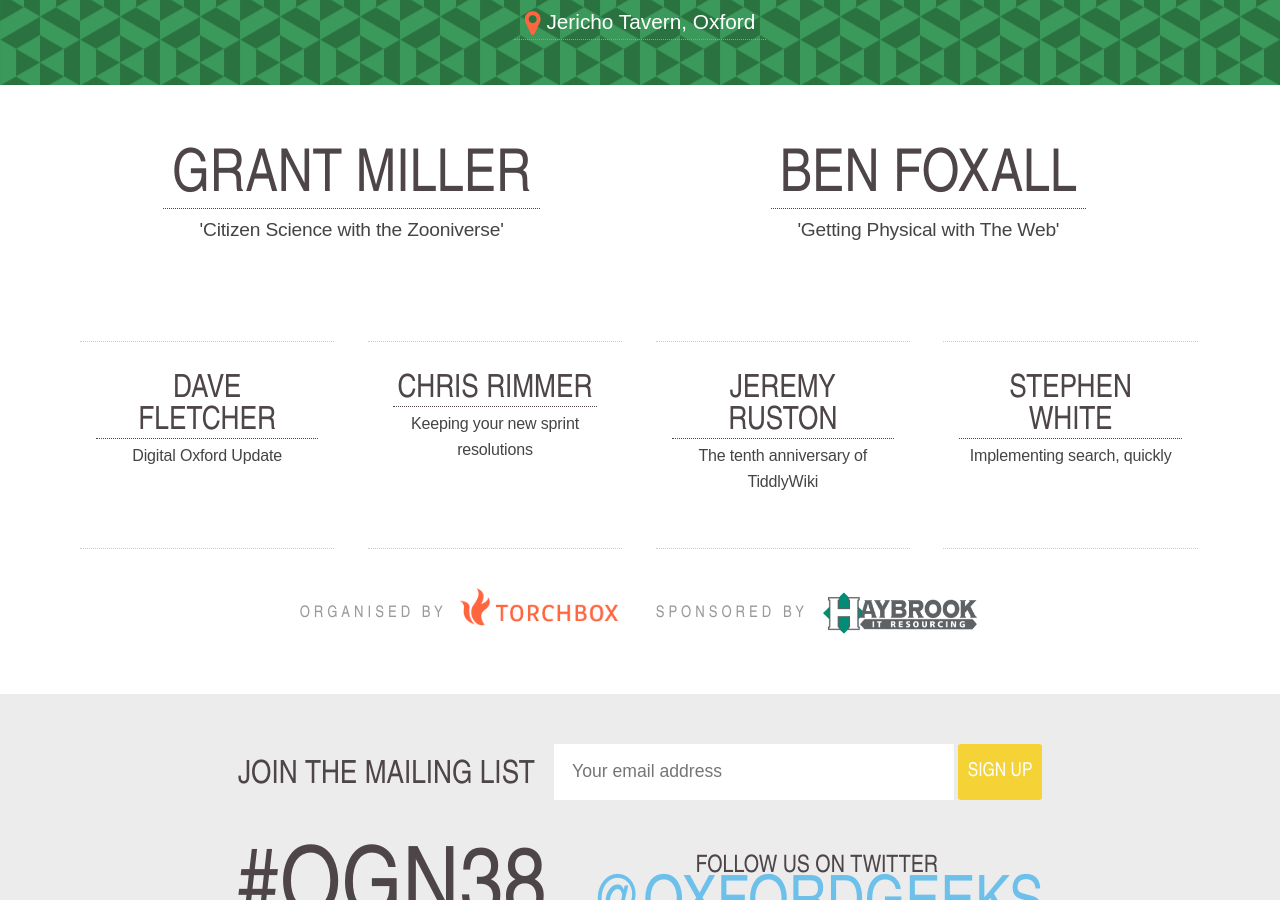
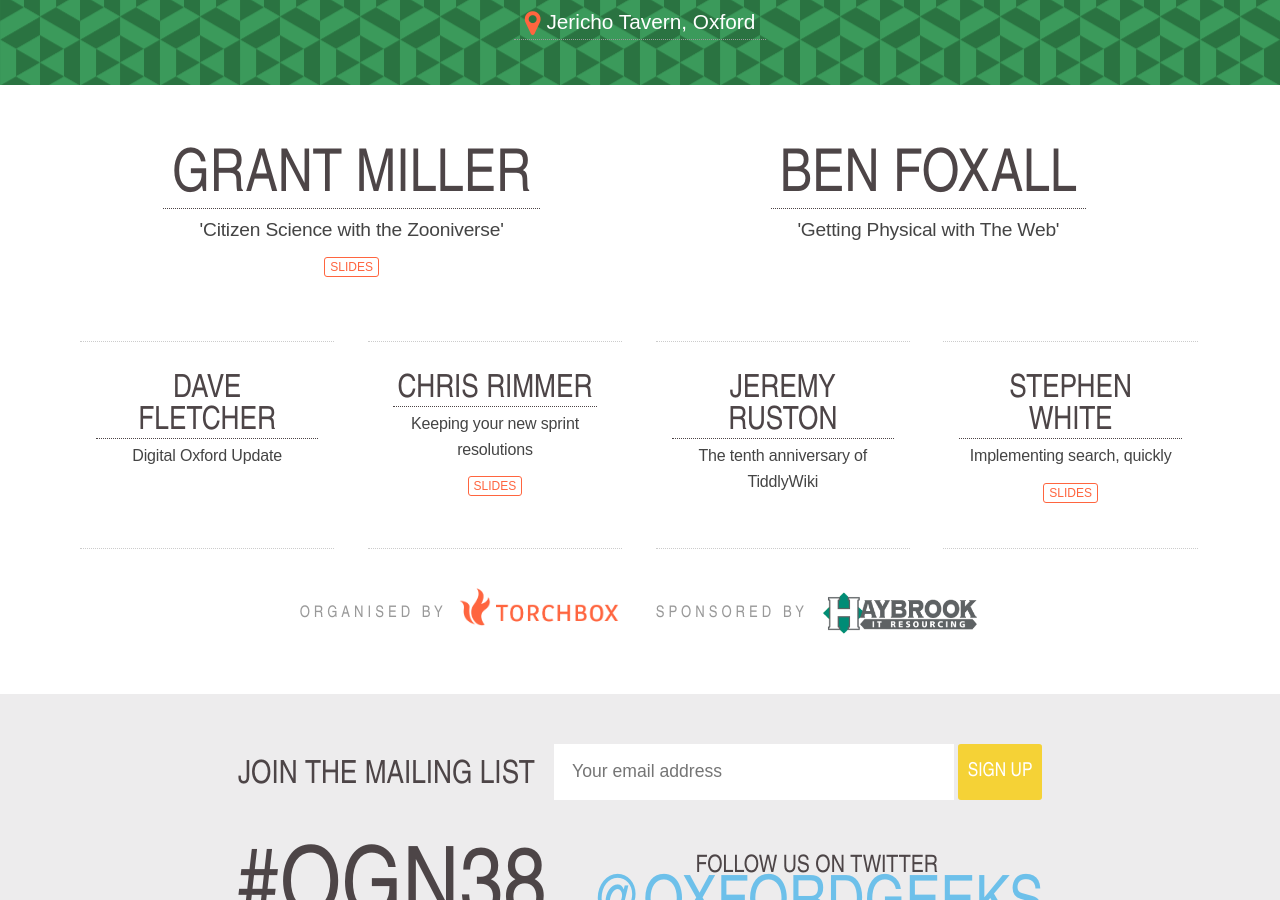
Before and after one commit to torchbox/ogn, a Jekyll site: the page built from _posts/2014-11-26-ogn38.markdown, in a window 1280 px wide and 900 px high, scrolled down 507 px. Built offline with Jekyll 4.4.1, drawn with Linux system fonts in a browser that asks for light colours; nearby versions of some CDN libraries; Markdown is read by kramdown in place of the engine named in the settings.

Commit message:
Added slides

```diff
--- a/_posts/2014-11-26-ogn38.markdown
+++ b/_posts/2014-11-26-ogn38.markdown
@@ -30,10 +30,9 @@
     <li itemprop="performer" itemscope="itemscope" itemtype="http://schema.org/Person">
         <a href="http://zooniverse.org/"><h2 itemprop="name">Grant Miller</h2></a>
         <p>'Citizen Science with the Zooniverse'</p>
-        <!--
         <div class="downloads">
-            <a href="/">Slides</a>
-        </div> -->
+            <a href="http://media.ogn.s3.amazonaws.com/ogn38/zooniverse.pdf">Slides</a>
+        </div>
     </li>
     <li itemprop="performer" itemscope="itemscope" itemtype="http://schema.org/Person">
         <a href="http://benjaminbenben.com/"><h2 itemprop="name">Ben Foxall</h2></a>
@@ -54,6 +53,9 @@
     <li itemprop="performer" itemscope="itemscope" itemtype="http://schema.org/Person">
         <a href="https://twitter.com/nespera" itemprop="url"><h2 itemprop="name">Chris Rimmer</h2></a>
         <p>Keeping your new sprint resolutions</p>
+        <div class="downloads">
+            <a href="http://media.ogn.s3.amazonaws.com/ogn38/SprintResolutions.pdf">Slides</a>
+        </div>
     </li>
     <li itemprop="performer" itemscope="itemscope" itemtype="http://schema.org/Person">
         <a href="http://jermolene.com" itemprop="url"><h2 itemprop="name">Jeremy Ruston</h2></a>
@@ -62,5 +64,8 @@
     <li itemprop="performer" itemscope="itemscope" itemtype="http://schema.org/Person">
         <a href="http://corefiling.com/" itemprop="url"><h2 itemprop="name">Stephen White</h2></a>
         <p>Implementing search, quickly</p>
+        <div class="downloads">
+            <a href="http://media.ogn.s3.amazonaws.com/ogn38/ImplementingSearchQuickly.odp">Slides</a>
+        </div>
     </li>
 </ul>
```
